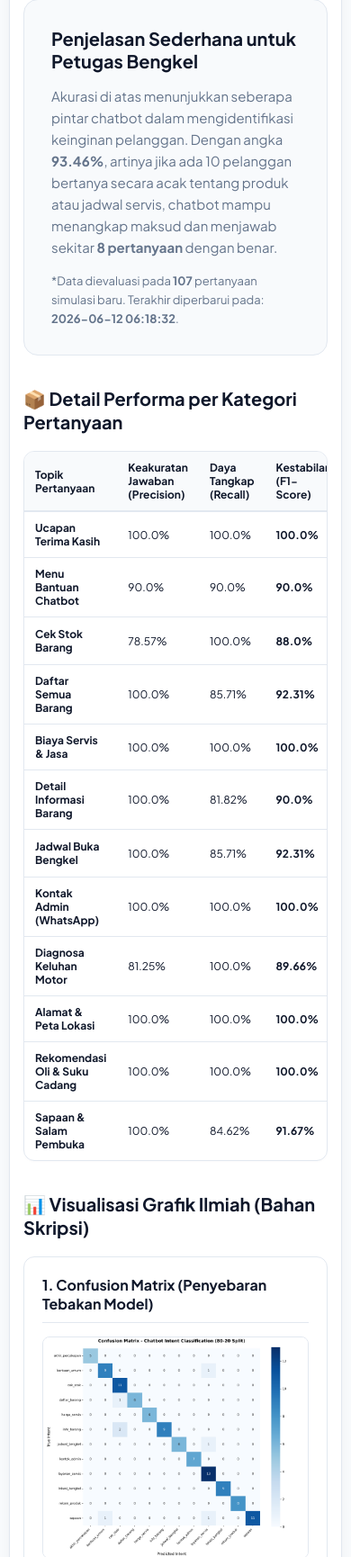
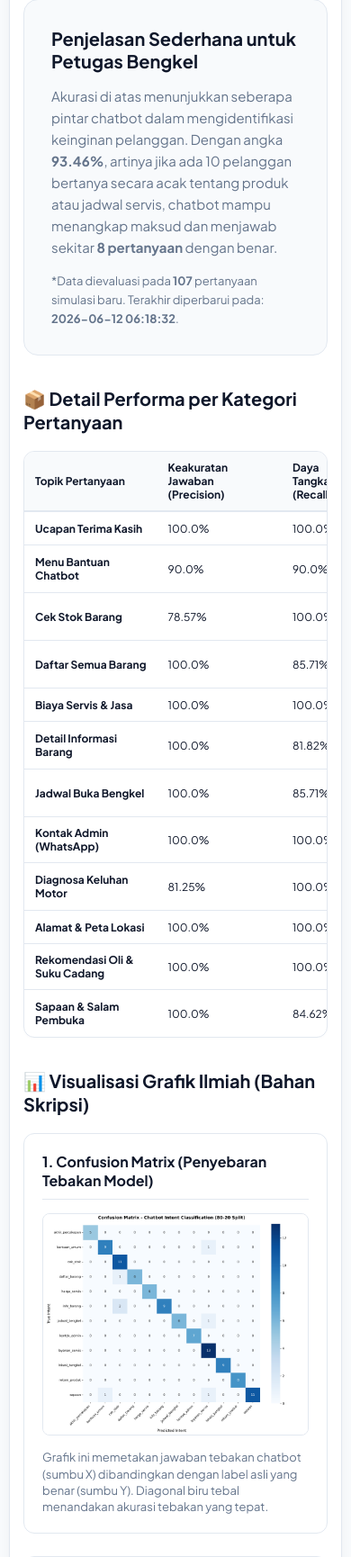
Before and after one commit to Iqbal-rgb2/chatbot_bengkel, a Flask app: page /performa in a window 390 px wide. Shown: the part 405-2135 px from the top of the page at 90% size. Run offline with Flask 3, Linux system fonts and the light colour scheme; the visitor is signed in with stand-in values (Sample User, id 1); parts of the project's set-up code (start-up, migrations or seed data) failed here and were passed over.

Commit message:
perbaikan responsive layout untuk riwayat chat dan detail performa pada mobile

```diff
--- a/web/templates/performa.html
+++ b/web/templates/performa.html
@@ -231,7 +231,8 @@
         .table-container {
             border: 1px solid var(--border-color);
             border-radius: 12px;
-            overflow: hidden;
+            overflow-x: auto;
+            -webkit-overflow-scrolling: touch;
             margin-bottom: 35px;
             box-shadow: 0 1px 3px rgba(0,0,0,0.02);
         }
@@ -377,6 +378,9 @@
             }
             .accuracy-val {
                 font-size: 48px;
+            }
+            table {
+                min-width: 600px;
             }
         }
 
```
Also changed, not shown: web/templates/log_chat.html (+4 -4 lines).
